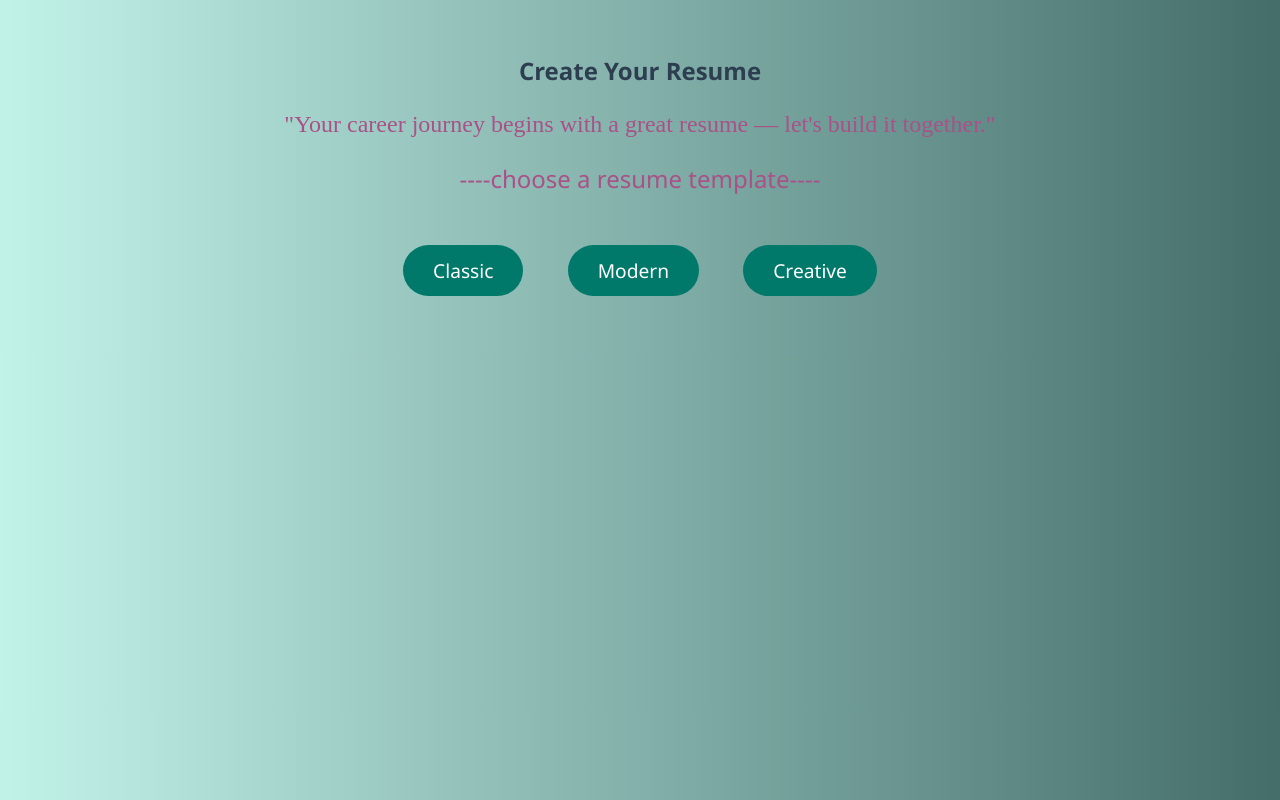
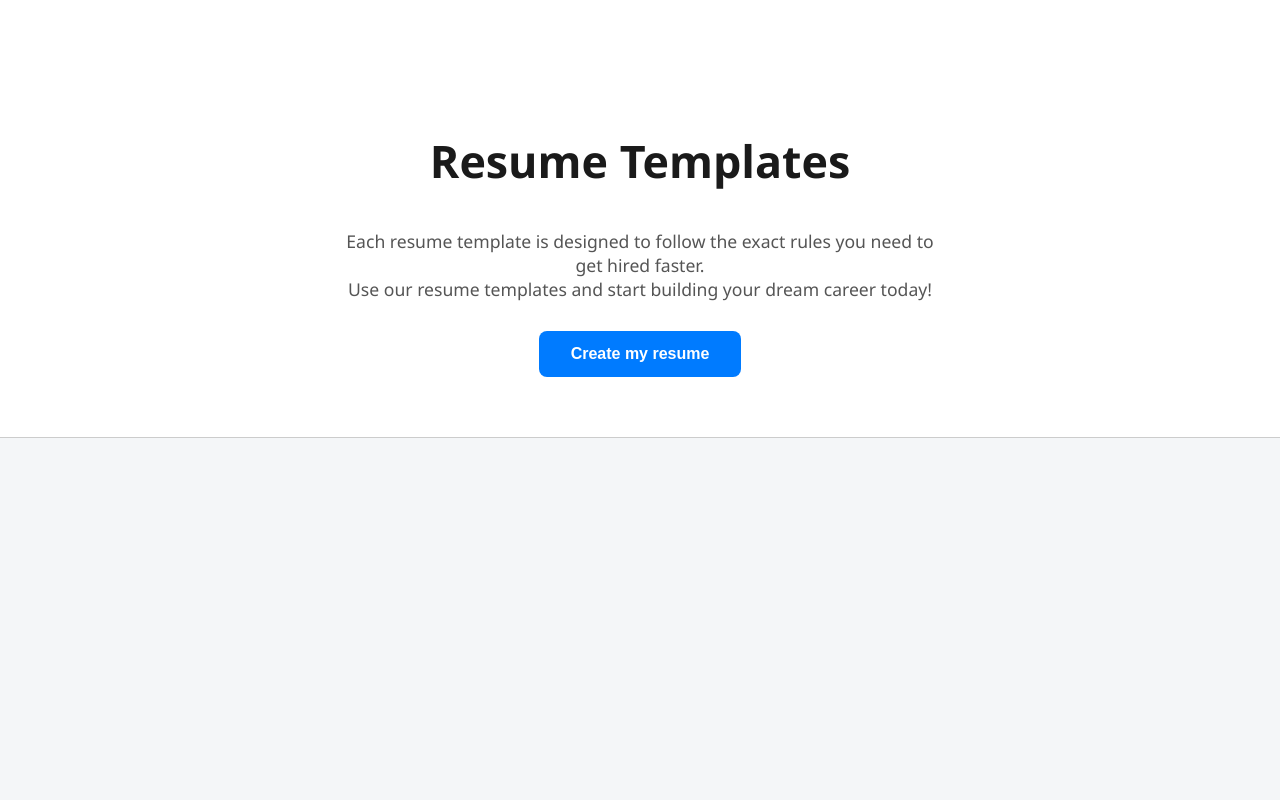
Before and after one commit to snehal-145/WD_project, a plain HTML site: page index.html in a window 1280 px wide. Drawn offline with Linux system fonts and the light colour scheme.

Commit message:
Update index.html

```diff
--- a/index.html
+++ b/index.html
@@ -1,18 +1,114 @@
+
 <!DOCTYPE html>
 <html lang="en">
 <head>
-  <meta charset="UTF-8">
-  <title>Online Resume Builder</title>
-  <link rel="stylesheet" href="style.css">
+  <meta charset="UTF-8" />
+  <meta name="viewport" content="width=device-width, initial-scale=1.0"/>
+  <title>Resume Builder</title>
+  <style>
+    body {
+      margin: 0;
+      padding: 0;
+      font-family: 'Segoe UI', sans-serif;
+      background: #f4f6f8;
+    }
+
+    .homepage {
+      display: flex;
+      flex-direction: column;
+      align-items: center;
+      justify-content: center;
+      text-align: center;
+      padding: 100px 20px 60px;
+      background: white;
+      border-bottom: 1px solid #ccc;
+    }
+
+    .homepage h1 {
+      font-size: 2.8em;
+      color: #1a1a1a;
+      margin-bottom: 20px;
+    }
+
+    .homepage p {
+      color: #555;
+      font-size: 1.1em;
+      max-width: 600px;
+      margin-bottom: 30px;
+    }
+
+    .homepage .btn-primary {
+      background-color: #007bff;
+      color: white;
+      padding: 14px 32px;
+      border: none;
+      border-radius: 8px;
+      font-size: 1em;
+      cursor: pointer;
+      transition: background-color 0.3s ease;
+      text-decoration: none;
+      font-weight: bold;
+    }
+
+    .homepage .btn-primary:hover {
+      background-color: #0056b3;
+    }
+
+    .template-buttons {
+      display: none;
+      text-align: center;
+      margin-top: 60px;
+      animation: fadeIn 0.8s ease-in-out;
+    }
+
+    .template-buttons h2 {
+      font-size: 2em;
+      margin-bottom: 20px;
+      color: #333;
+    }
+
+    .template-buttons .btn {
+      display: inline-block;
+      padding: 12px 30px;
+      margin: 10px;
+      background: #00796b;
+      color: white;
+      text-decoration: none;
+      border-radius: 30px;
+      font-size: 1.2em;
+      transition: background 0.3s ease;
+    }
+
+    .template-buttons .btn:hover {
+      background: #004d40;
+    }
+
+    @keyframes fadeIn {
+      from { opacity: 0; transform: translateY(20px); }
+      to { opacity: 1; transform: translateY(0); }
+    }
+  </style>
 </head>
 <body>
-  <h1>Create Your Resume </h1>
-  <p style="font-family: 'Times New Roman', Times, serif;">"Your career journey begins with a great resume — let's build it together."</p>
-  <p>----choose a resume template----</p>
-  <div class="template-buttons">
-    <a href="templates/classic.html" class="btn">Classic</a>
-    <a href="templates/modern.html" class="btn">Modern</a>
-    <a href="templates/creative.html" class="btn">Creative</a>
+  <div class="homepage">
+    <h1>Resume Templates</h1>
+    <p>Each resume template is designed to follow the exact rules you need to get hired faster.<br />
+    Use our resume templates and start building your dream career today!</p>
+    <button class="btn-primary" onclick="showTemplates()">Create my resume</button>
   </div>
+
+  <div class="template-buttons" id="templateSection">
+    <h2>Choose a Template</h2>
+    <a class="btn" href="templates/classic.html">Classic</a>
+    <a class="btn" href="templates/modern.html">Modern</a>
+    <a class="btn" href="templates/creative.html">Creative</a>
+  </div>
+
+  <script>
+    function showTemplates() {
+      document.getElementById("templateSection").style.display = "block";
+      window.scrollTo({ top: document.getElementById("templateSection").offsetTop, behavior: 'smooth' });
+    }
+  </script>
 </body>
 </html>
```
